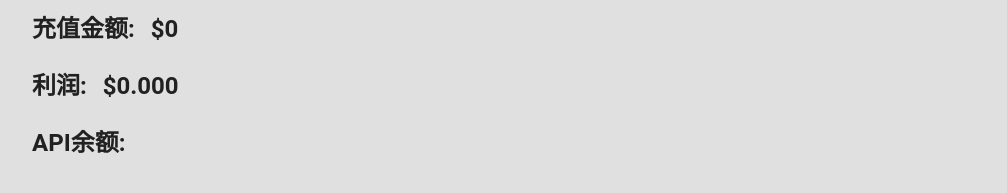
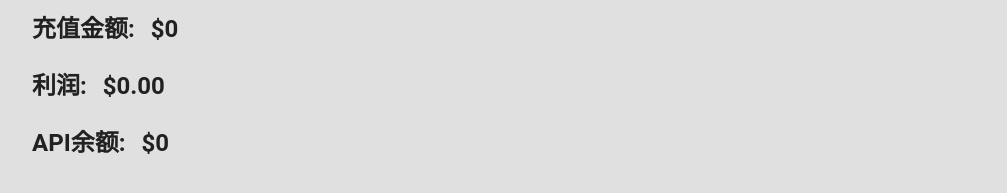
Before and after one commit to squirdev/sms_admin, a Next.js app: page /main in a window 1280 px wide. Shown: the part 375-568 px from the top of the page, without its empty margins (200-1207 px from the left). Built offline with nearby package versions, Linux system fonts and the light colour scheme; no server answers.

Commit message:
channel fix

```diff
--- a/src/app/main/page.js
+++ b/src/app/main/page.js
@@ -23,7 +23,7 @@ export default function Dashboard() {
   const [totalSMS, setTotalSMS] = useState(0);
   const [testSMS, setTestSMS] = useState(0);
   const [totalProfit, setTotalProfit] = useState(0);
-  const [balance, setBalance] = useState([]);
+  const [balance, setBalance] = useState(0);
 
   const fetchAllRecharge = async () => {
     try {
@@ -136,18 +136,11 @@ export default function Dashboard() {
         </div>
         <div className="flex gap-4">
           <Typography variant="h4">利润:</Typography>
-          <Typography variant="h4">${totalProfit.toFixed(3)}</Typography>
+          <Typography variant="h4">${totalProfit.toFixed(2)}</Typography>
         </div>
         <div className="flex gap-4">
           <Typography variant="h4">API余额:</Typography>
-          <div className="flex flex-col gap-4">
-            {balance && balance.length == 2 && (
-              <>
-                <Typography variant="h5">欧美通道 : ${balance[0]}</Typography>
-                <Typography variant="h5">博士通道 : ${balance[1]}</Typography>
-              </>
-            )}
-          </div>
+          <Typography variant="h4">${balance}</Typography>
         </div>
       </div>
     </div>
```
